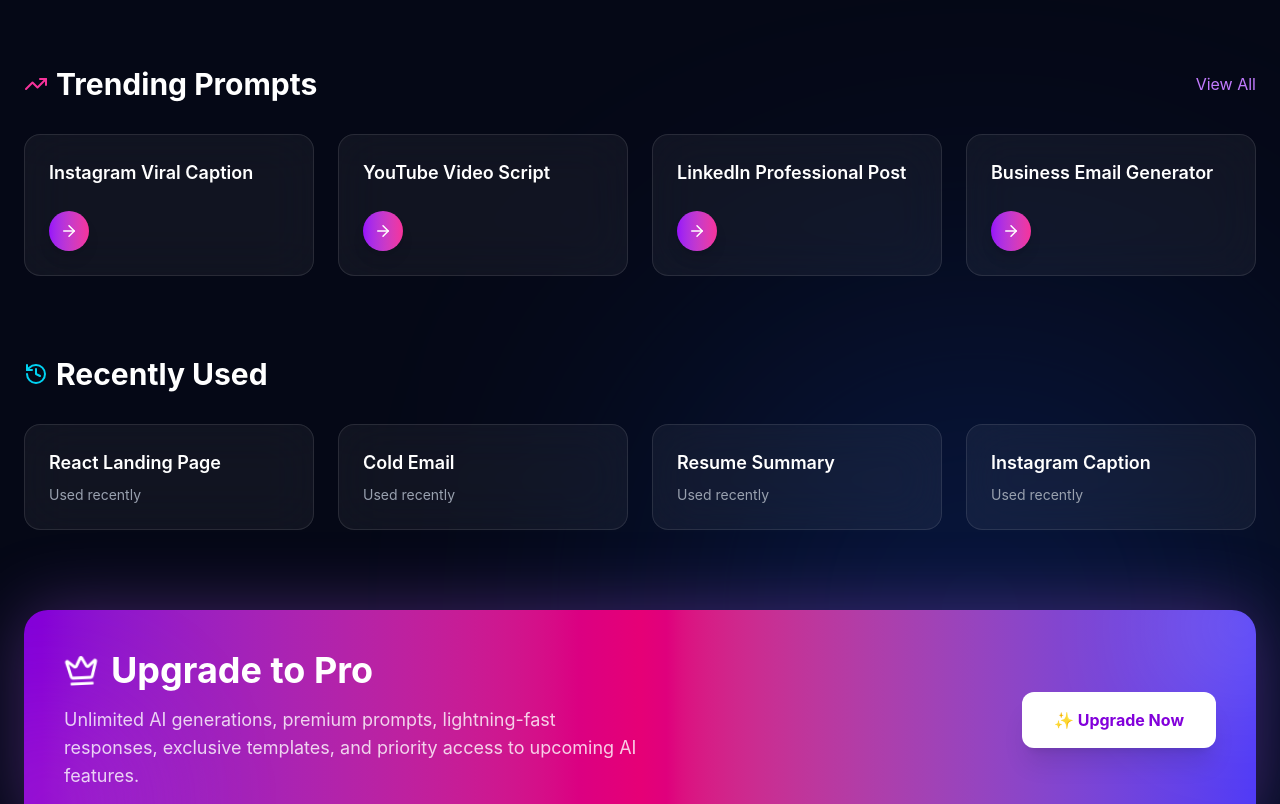
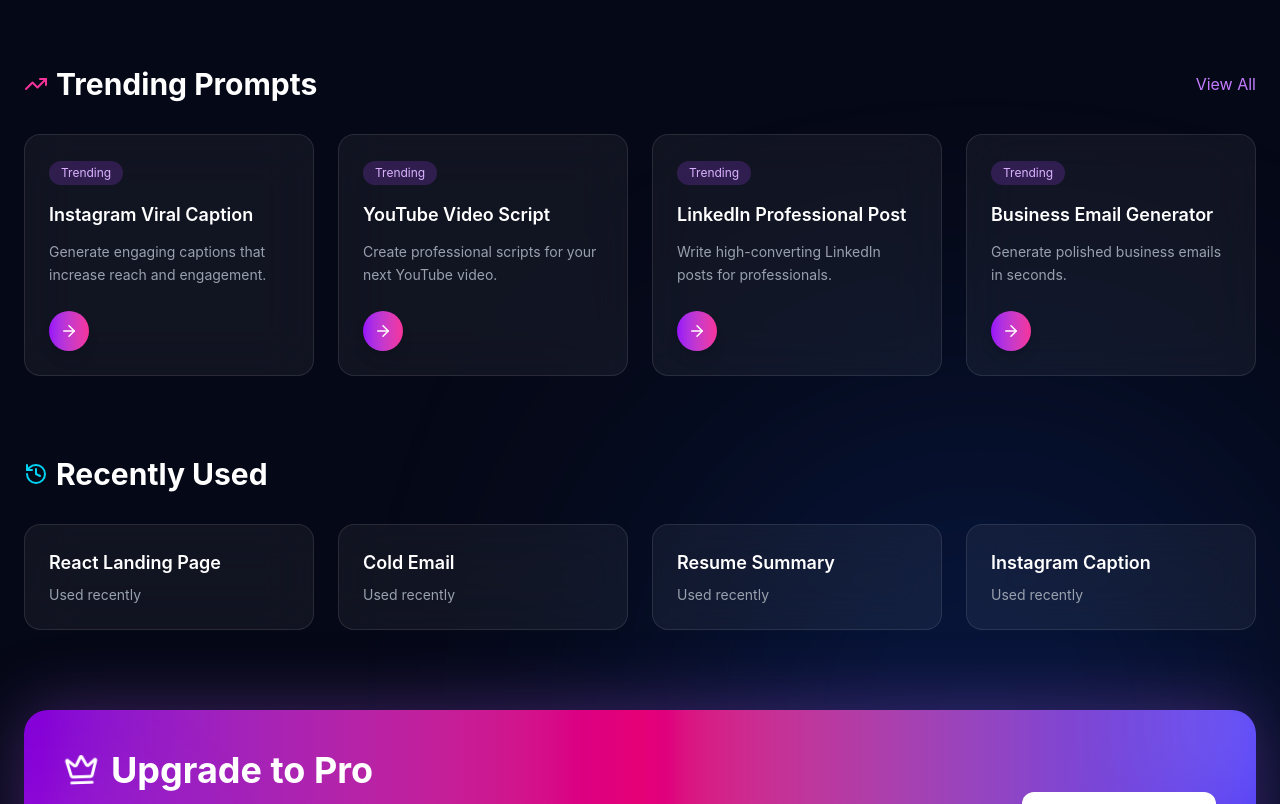
Before and after one commit to seelananton8-byte/promptverse-ai, a React (Vite) app: page / in a window 1280 px wide. Shown: the part 1420-2224 px from the top of the page. Built offline with nearby package versions, Linux system fonts and the light colour scheme; no server answers; what groq-sdk would draw is missing.

Commit message:
Added some new features

```diff
--- a/src/components/Trending.jsx
+++ b/src/components/Trending.jsx
@@ -2,10 +2,26 @@ import { TrendingUp, ArrowRight } from "lucide-react";
 import { motion } from "framer-motion";
 
 const prompts = [
-  "Instagram Viral Caption",
-  "YouTube Video Script",
-  "LinkedIn Professional Post",
-  "Business Email Generator",
+  {
+    title: "Instagram Viral Caption",
+    description:
+      "Generate engaging captions that increase reach and engagement.",
+  },
+  {
+    title: "YouTube Video Script",
+    description:
+      "Create professional scripts for your next YouTube video.",
+  },
+  {
+    title: "LinkedIn Professional Post",
+    description:
+      "Write high-converting LinkedIn posts for professionals.",
+  },
+  {
+    title: "Business Email Generator",
+    description:
+      "Generate polished business emails in seconds.",
+  },
 ];
 
 export default function Trending() {
@@ -46,12 +62,25 @@ export default function Trending() {
               y: -10,
               scale: 1.03,
             }}
-            className="group bg-white/5 backdrop-blur-xl border border-white/10 rounded-2xl p-6 hover:border-purple-500 hover:shadow-[0_0_40px_rgba(168,85,247,.35)] transition-all duration-300"
+            className="relative group bg-white/5 backdrop-blur-xl border border-white/10 rounded-2xl p-6 hover:border-purple-500 hover:shadow-[0_0_40px_rgba(168,85,247,.35)] transition-all duration-300"
           >
+
+            {/* Category Badge */}
+            <span className="inline-block text-xs bg-purple-500/20 text-purple-300 px-3 py-1 rounded-full mb-4">
+              Trending
+            </span>
+
+            {/* Title */}
             <h3 className="font-semibold text-lg">
-              {item}
+              {item.title}
             </h3>
 
+            {/* Description */}
+            <p className="text-gray-400 text-sm mt-3 leading-relaxed">
+              {item.description}
+            </p>
+
+            {/* Action Button */}
             <motion.button
               whileHover={{
                 rotate: 45,
```
